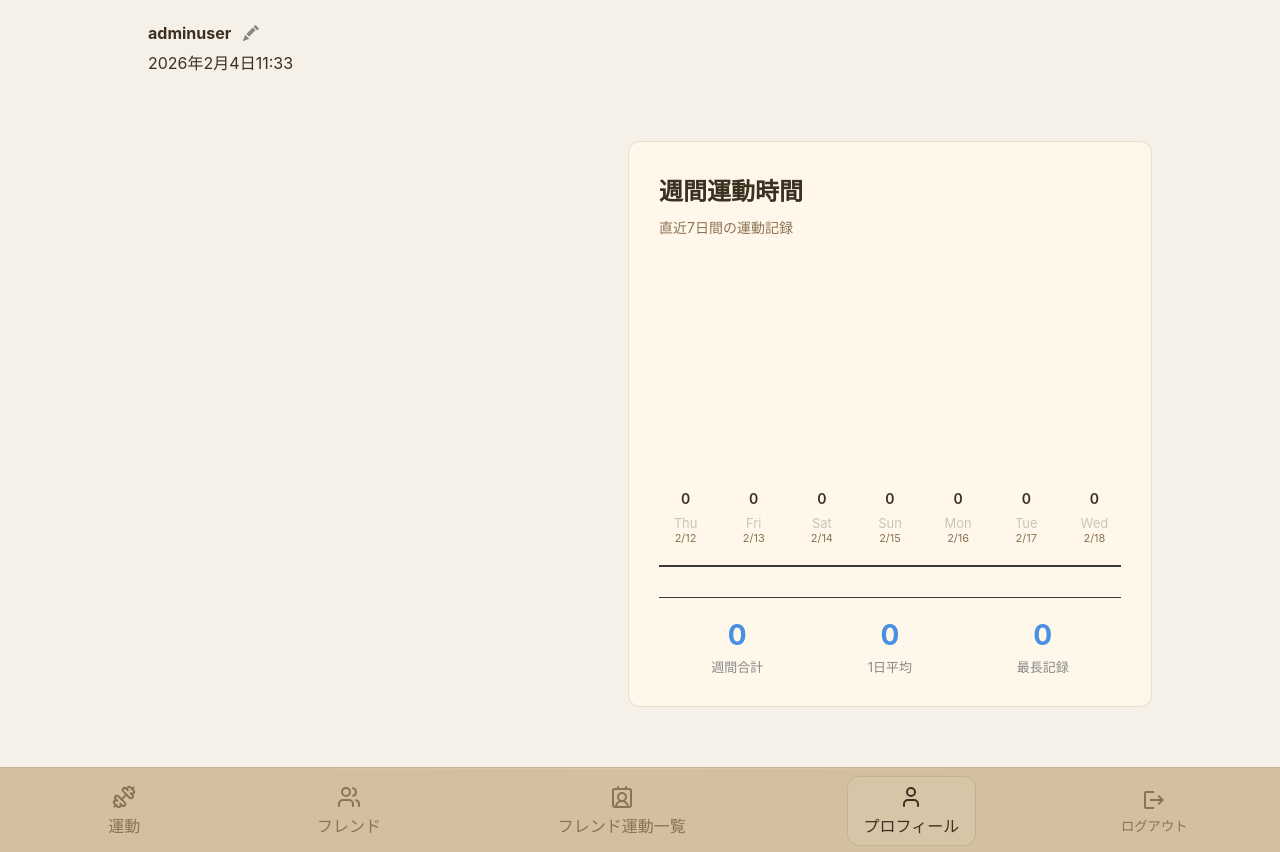
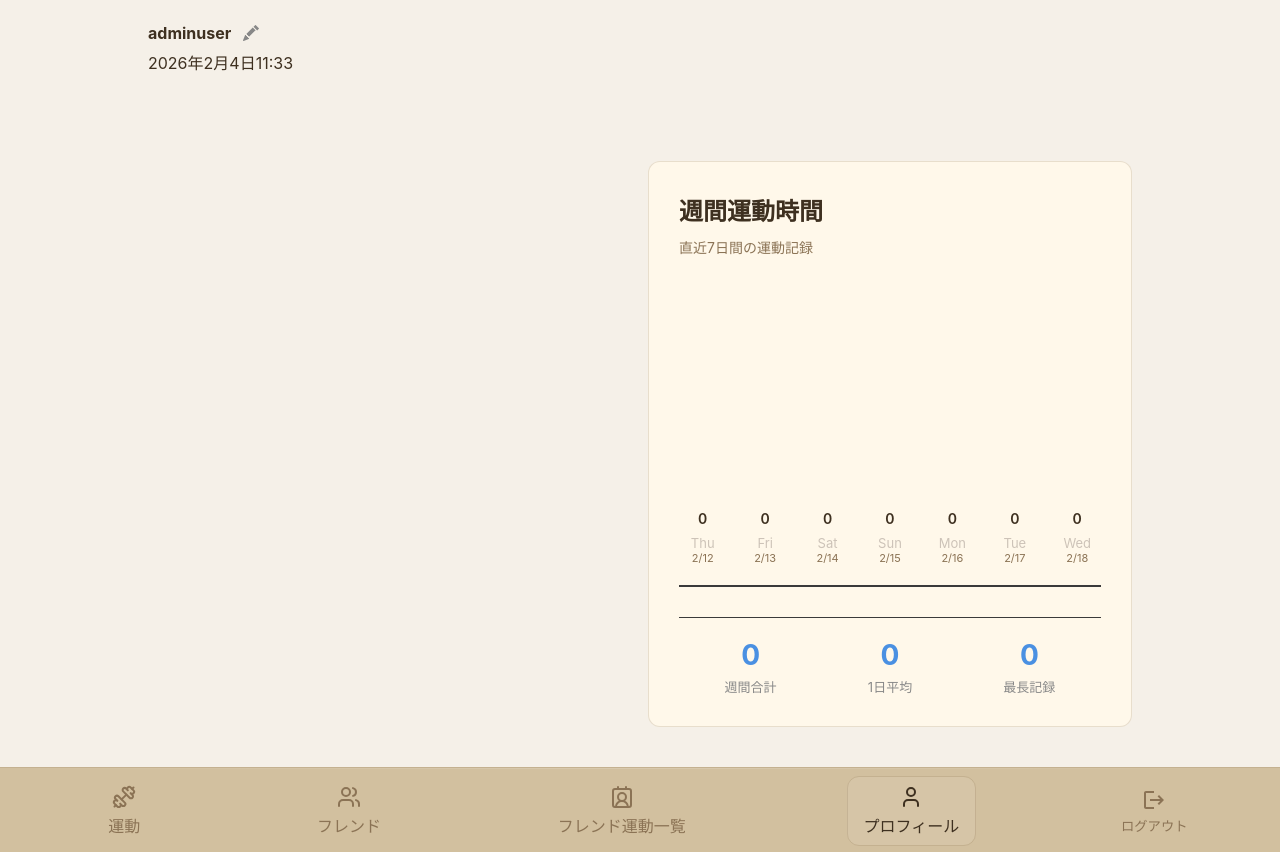
Before and after one commit to Tech-Jam-KDG-2026-Winter/Team-12-Django, a Django app: page /workouts/ in a window 1280 px wide. Shown: the part 499-1351 px from the top of the page. Run offline with Django 5.2, Linux system fonts and the light colour scheme; a user stored in the database is signed in; data comes from the database, SQL or seed files in the repository; some libraries are stand-ins or nearby versions.

Commit message:
ほんとの最後

```diff
--- a/static/index.css
+++ b/static/index.css
@@ -136,12 +136,13 @@
 }
 
 .graph-container {
-    width: 100%;
+    width: calc(100% - 40px);
     margin: 0 auto;
     background: var(--card-bg);
     border: 1px solid var(--border-color);
     border-radius: 12px;
     padding: 30px;
+    margin: 20px;
 }
 
 .graph-title {
```
